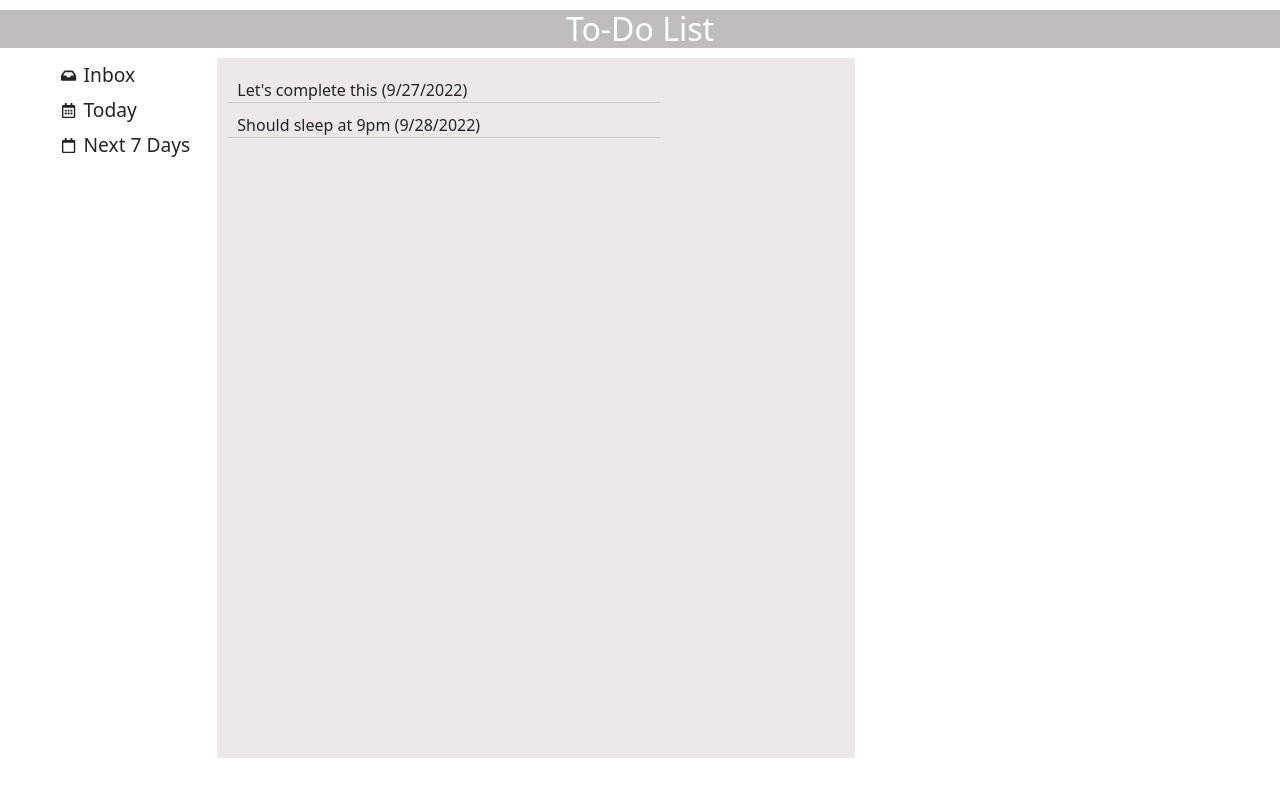
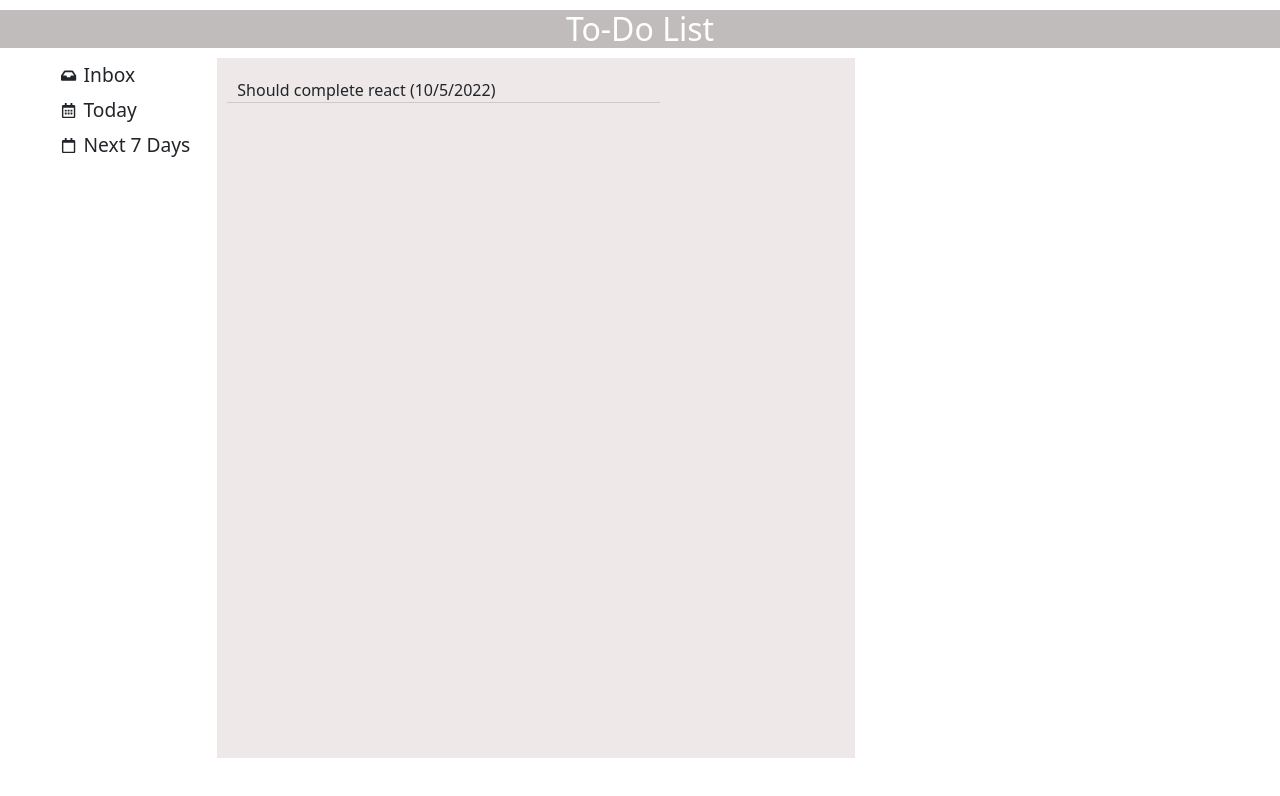
Before and after one commit to KunalDhruw/Todo-List-2.0---Rendering-Lists-of-Data-Using-Stateful-Lists-Adding-Dynamic-St---mhri42lte074, a React app: page / in a window 1280 px wide. Both pictures are taken after a click on the item "Next 7 Days". Shown: the top 796 px of the page. Built offline with nearby package versions, Linux system fonts and the light colour scheme.

Commit message:
Update Next7Days.js

```diff
--- a/src/components/Next7Days.js
+++ b/src/components/Next7Days.js
@@ -7,7 +7,7 @@ const Next7Days = (props) => {
   const nseven = props.list.filter((itm) => {
     const d = new Date(itm.date);
     console.log(d, "ddddd");
-    return d <= date;
+    return d >= date;
   });
   console.log(nseven);
   return (
```
